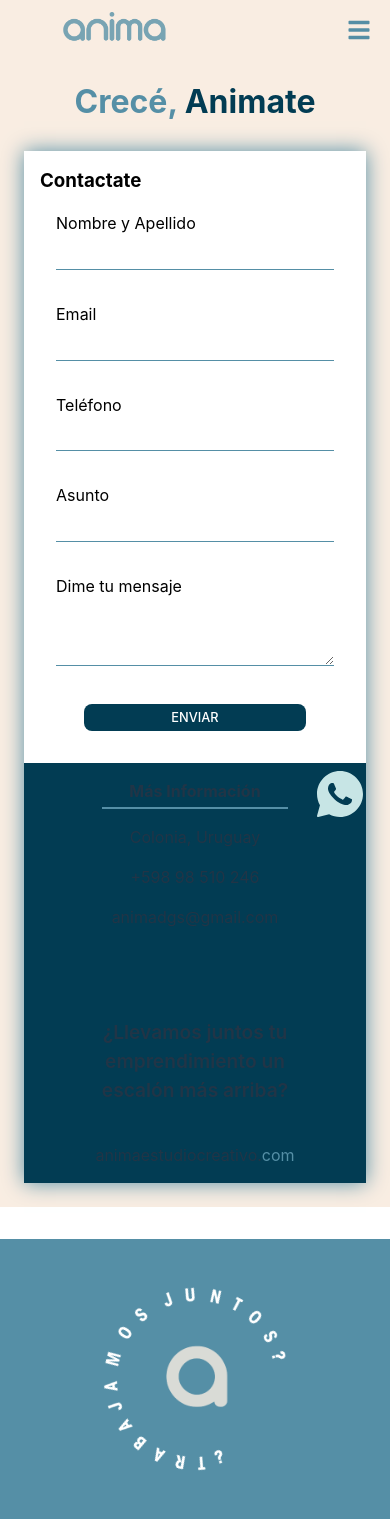
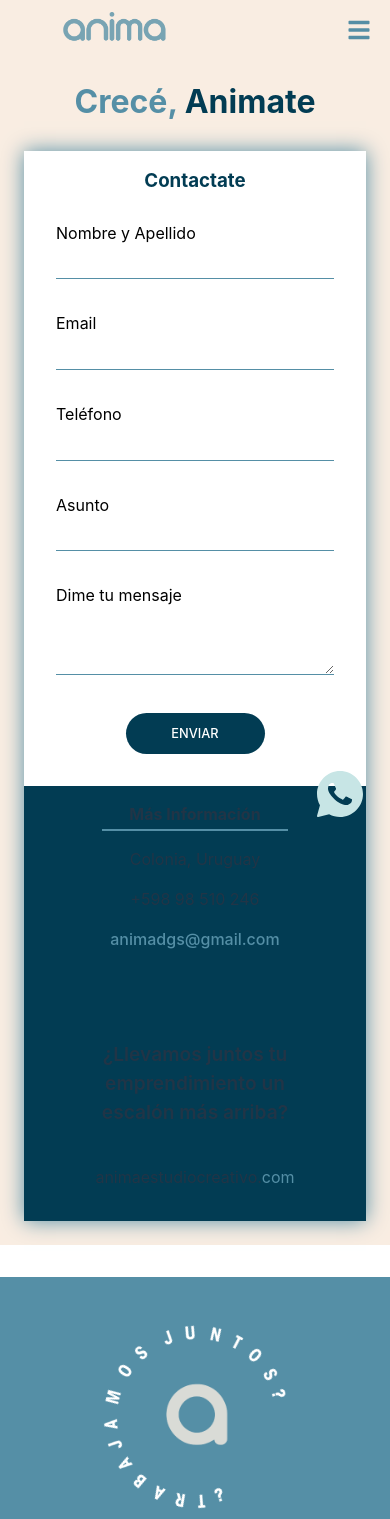
Before and after one commit to gerfabris/anima, a React (Vite) app: page /contact in a window 390 px wide. Shown: the top 1519 px of the page. Built offline with nearby package versions, Linux system fonts and the light colour scheme; a web font is replaced by a local one.

Commit message:
fixed errors

```diff
--- a/src/components/Contact/Contact.css
+++ b/src/components/Contact/Contact.css
@@ -200,6 +200,10 @@
     width: 80%;
     text-align: center;
 }
+.contact-form-a{
+    text-decoration: none;
+    color: #558FA6;
+}
 /* LARGE SIZE */
 @media(min-width: 500px) {
     .contact-form form {
@@ -231,17 +235,26 @@
     .container__form-logo{
         font-size: 2em;
     }
+    .contact-form-title{
+        text-align: center;
+        margin-bottom: 0.5em;
+        color: #023c53;
+    }
     .contact-form-container-button{
         display: flex;
         justify-content: center;
         align-items: center;
     }
     .contact-form-button{
-        padding: .5em;
-        width: 80%;
+        padding: 1em;
+        width: 50%;
         font-size: .8em;
+        border-radius: 20pt
     }
     .contact-form form textarea{
         margin: 0;
     }
+    .contact-form-bottom{
+        margin-bottom: 1em;
+    }
 }
--- a/src/components/Contact/Contact.jsx
+++ b/src/components/Contact/Contact.jsx
@@ -69,7 +69,7 @@ export const ContactGrid = () => {
         </h1>
         <div className="contact-wrapper animated bounceInUp">
           <div className="contact-form">
-            <h3>Contactate</h3>
+            <h3 className="contact-form-title">Contactate</h3>
             <form
               action="https://formspree.io/f/mwkjjggb"
               method="POST"
@@ -114,7 +114,11 @@ export const ContactGrid = () => {
                 </li>
                 <li>
                   <i className="fas fa-envelope-open-text"></i>{" "}
-        animadgs@gmail.com
+                    <a
+                      className="contact-form-a"
+                      href="mailto:animadgs@gmail.com">
+                      animadgs@gmail.com
+                    </a>
                 </li>
               </ul>
             </div>
@@ -122,7 +126,7 @@ export const ContactGrid = () => {
               <p className="contact-info-p">
                 ¿Llevamos juntos tu emprendimiento un escalón más arriba?
               </p>
-              <p>
+              <p className="contact-form-bottom">
                 animaestudiocreativo.<span>com</span>
               </p>
             </div>
--- a/src/components/Navbar/Navbar.css
+++ b/src/components/Navbar/Navbar.css
@@ -48,12 +48,15 @@
   color: #F9EDE2
 }
 .navmenu{
-  display: flex;
+  display: none;
   align-items: center;
   margin-right: 3em;
   gap: 2em;
   justify-content: flex-end;
   width: 75%;
+}
+.navmenu.scroll{
+  display: flex;
 }
 .navlink-logo{
   display: flex;
--- a/src/components/Navbar/Navbar.jsx
+++ b/src/components/Navbar/Navbar.jsx
@@ -27,6 +27,7 @@ const Navbar = () => {
           {
             `
             ${isOpen ? "navmenu open" : "navmenu"}
+            ${scroll > 0 ? "scroll" : ''}
             `
           }
         >
```
